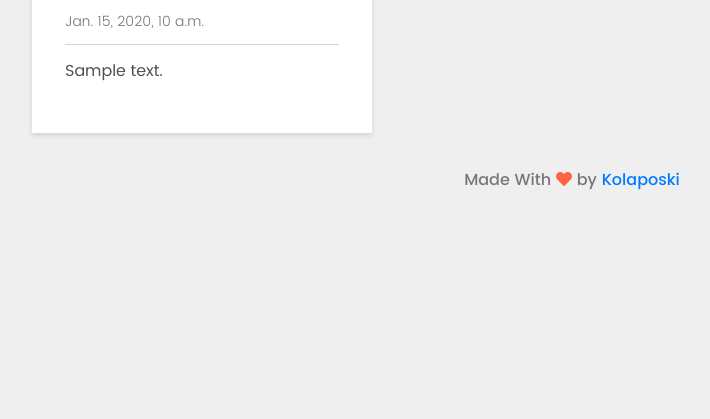
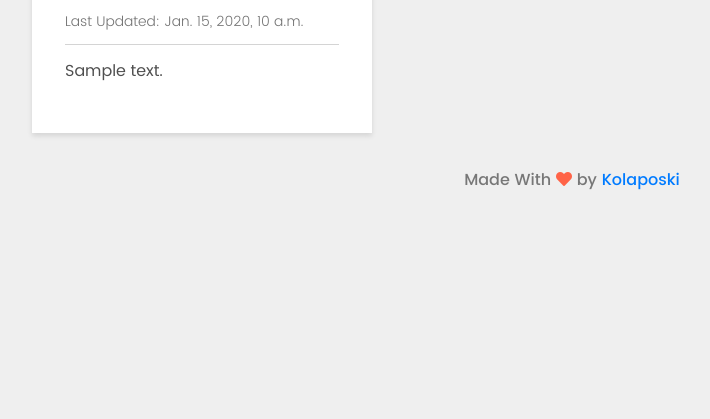
Before and after one commit to Kolaposki/Stickynotes, a Django app: template templates/shared.html in a window 1280 px wide. Shown: the part 352-771 px from the top of the page, without its empty margins (68-778 px from the left). Run offline with Django 3.2, Linux system fonts and the light colour scheme; the template is opened without the code that fills it: most values are stand-ins (such as "Sample title", 1, 10 or a date in 2020); some libraries are stand-ins or nearby versions.

Commit message:
Add last updated to shared template

```diff
--- a/templates/shared.html
+++ b/templates/shared.html
@@ -21,12 +21,12 @@
                 <div class="single-note shared {{ note.background_color }}">
                     {% if note.is_done %}
                         <h2 class="isDone">{{ note.title }}</h2>
-                        <small>{{ note.date_updated }} </small>
+                        <small>Last Updated: {{ note.date_updated }} </small>
                         <hr>
                         <p class="isDone">{{ note.description }}</p>
                     {% else %}
                         <h2>{{ note.title }}</h2>
-                        <small>{{ note.date_updated }} </small>
+                        <small>Last Updated: {{ note.date_updated }} </small>
                         <hr>
                         <p>{{ note.description }}</p>
                     {% endif %}
```
